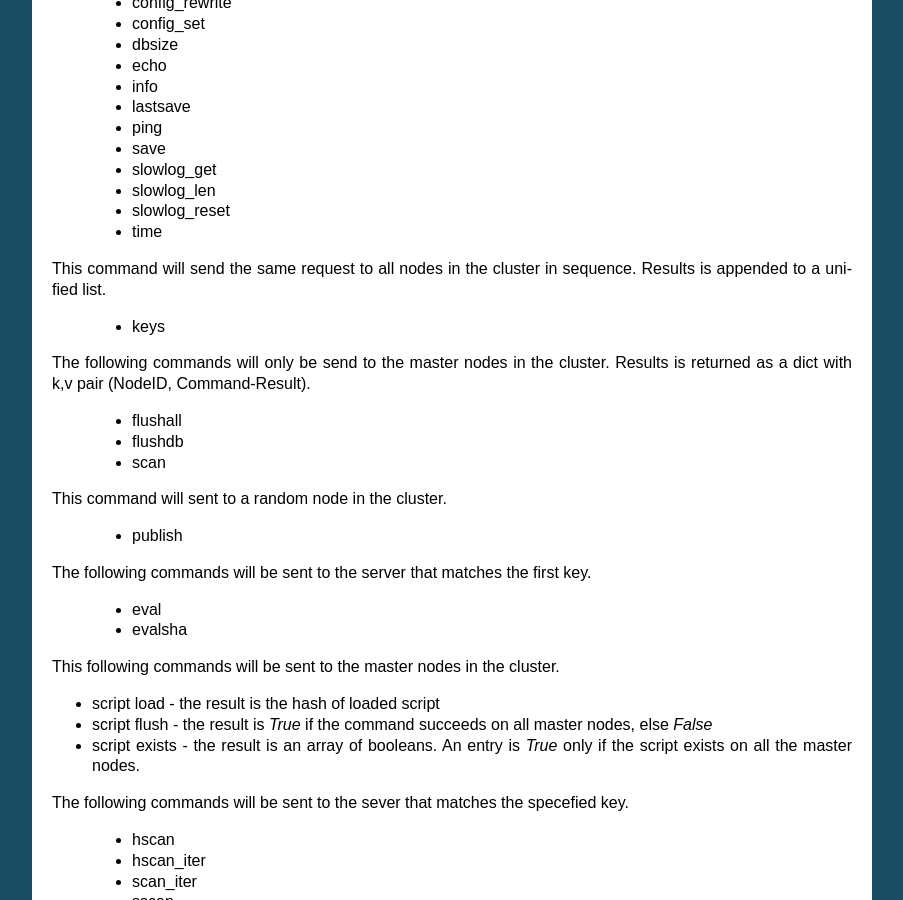
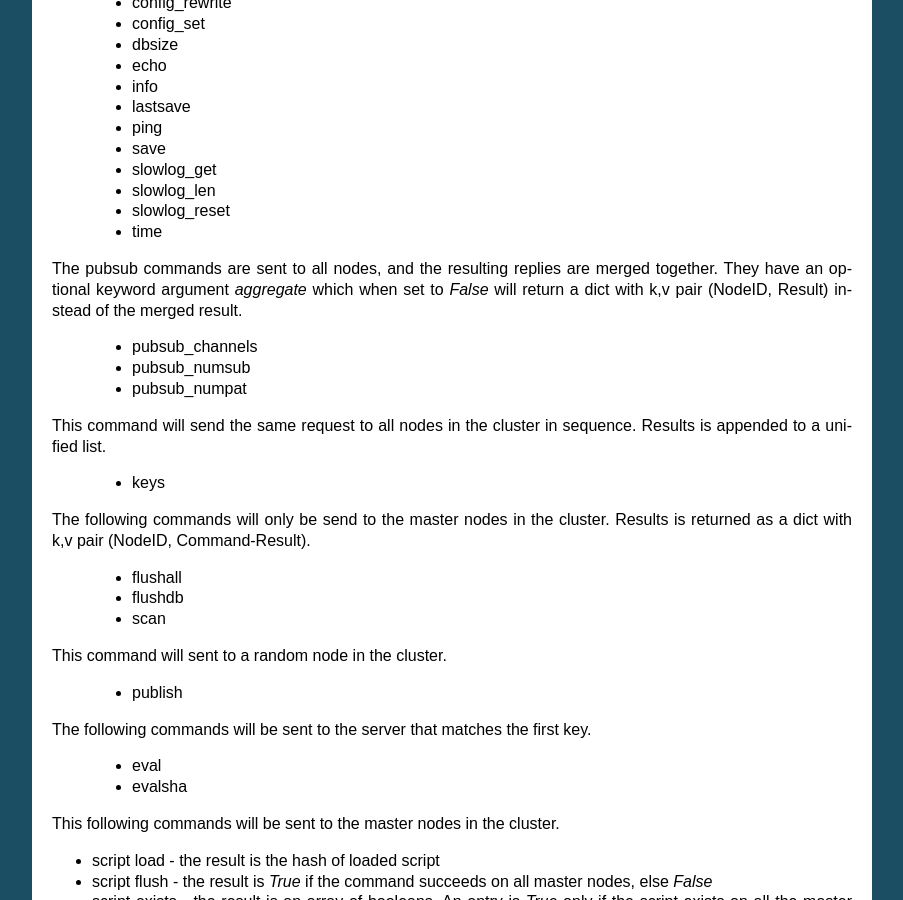
Before and after one commit to Grokzen/redis-py-cluster, a Sphinx documentation site: the page built from docs/commands.rst, in a window 1280 px wide and 900 px high, scrolled down 474 px. Shown: the whole window, without its empty margins (198-1101 px from the left). Built offline with Sphinx 7.4.7, drawn with Linux system fonts in a browser that asks for light colours.

Commit message:
Code Review Changes
* Using `string_keys_to_dict` for all RESULT_CALLBACKS
*  Simplified `subscribe` calls in test cases to remove unnecessary variable declarations
*  Remove change to `_random_good_hashslot_key` which was not related to PR
* Add `set_result_callback(command, callback)` to match Redis-Py feature `set_response_callback`
* Skipping redis-py versions below `2.10.6` for `PUBSUB` tests
* Add docstring to `TestPubSubPubSubSubcommands` class
* Adding docs on pubsub subcommands, and to release notes.

```diff
--- a/docs/commands.rst
+++ b/docs/commands.rst
@@ -32,6 +32,12 @@ The following commands will send the same request to all nodes in the cluster. R
  - slowlog_len
  - slowlog_reset
  - time
+
+The pubsub commands are sent to all nodes, and the resulting replies are merged together. They have an optional keyword argument `aggregate` which when set to `False` will return a dict with k,v pair (NodeID, Result) instead of the merged result.
+
+ - pubsub_channels
+ - pubsub_numsub
+ - pubsub_numpat
 
 This command will send the same request to all nodes in the cluster in sequence. Results is appended to a unified list.
 
--- a/docs/release-notes.rst
+++ b/docs/release-notes.rst
@@ -1,5 +1,11 @@
 Release Notes
 =============
+
+Unstable
+--------
+
+    * Add support for `PUBSUB` subcommands `CHANNELS`, `NUMSUB [arg] [args...]` and `NUMPAT`.
+    * Add method `set_result_callback(command, callback)` allowing the default reply callbacks to be changed, in the same way `set_response_callback(command, callback)` inherited from Redis-Py does for responses.
 
 1.3.3 (Dec 15, 2016)
 --------------------
```
Also changed, not shown: 2 other files.
